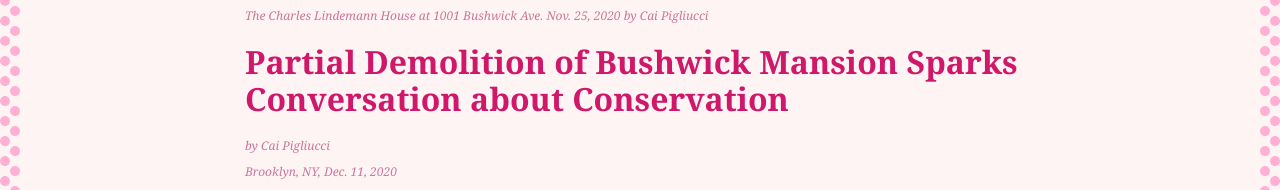
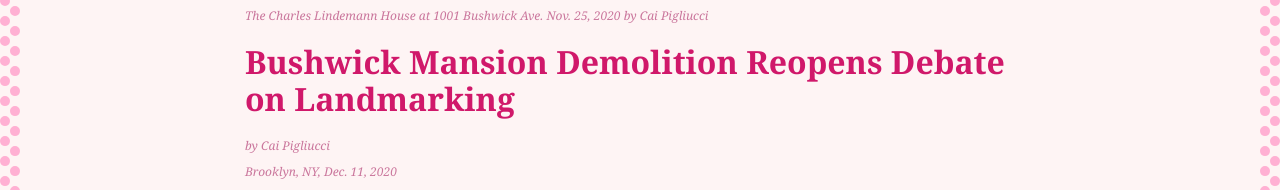
Before and after one commit to caipigliucci/map, a plain HTML site: page index.html in a window 1280 px wide. Shown: the part 624-814 px from the top of the page. Drawn offline with nearby package versions, Linux system fonts and the light colour scheme.

Commit message:
upload-attempt-three-lol

```diff
--- a/index.html
+++ b/index.html
@@ -33,8 +33,7 @@
       </div>
       <div class="top" <h1>
         <h1>
-          <strong> Partial Demolition of Bushwick Mansion Sparks Conversation about Conservation
-
+          <strong> Bushwick Mansion Demolition Reopens Debate on Landmarking
           </strong>
 
         </h1>
```
